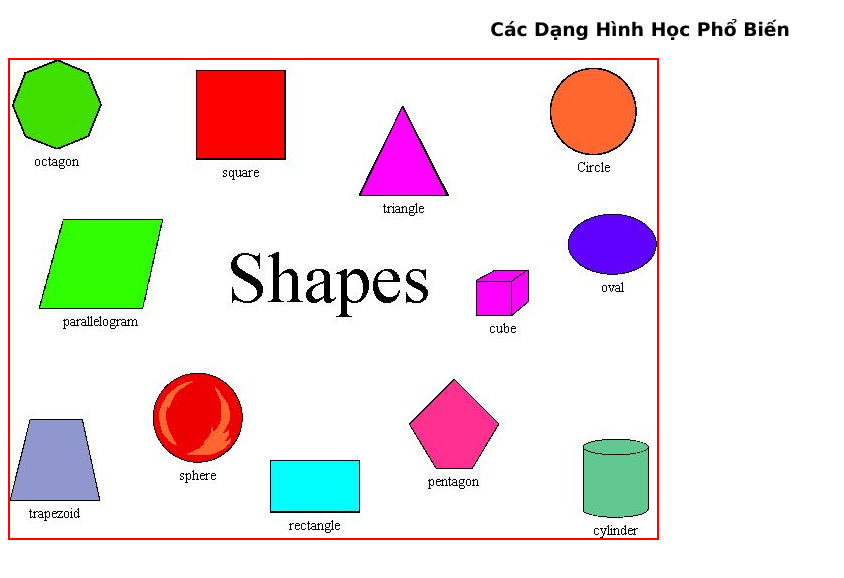
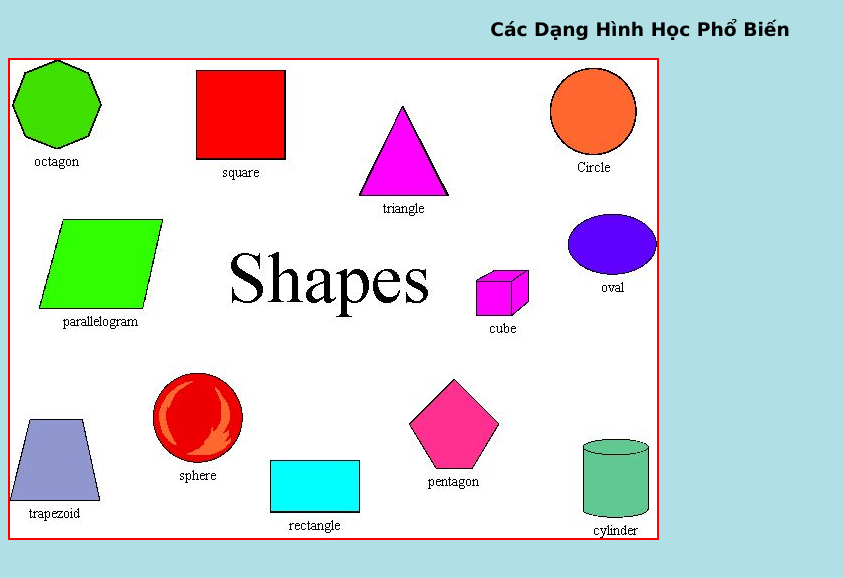
Before and after one commit to binTNT/shape, a plain HTML site: page index.html in a window 1280 px wide. Shown: the whole page, without its empty margins (0-844 px from the left). Drawn offline with Linux system fonts and the light colour scheme.

Commit message:
Update index.html

```diff
--- a/index.html
+++ b/index.html
@@ -6,6 +6,9 @@
         <style>
             h3 {
                 font-family: Verdana, Geneva, Tahoma, sans-serif;
+            }
+            body {
+                background-color: powderblue;
             }
             .shape {
                 text-align: right;
```
